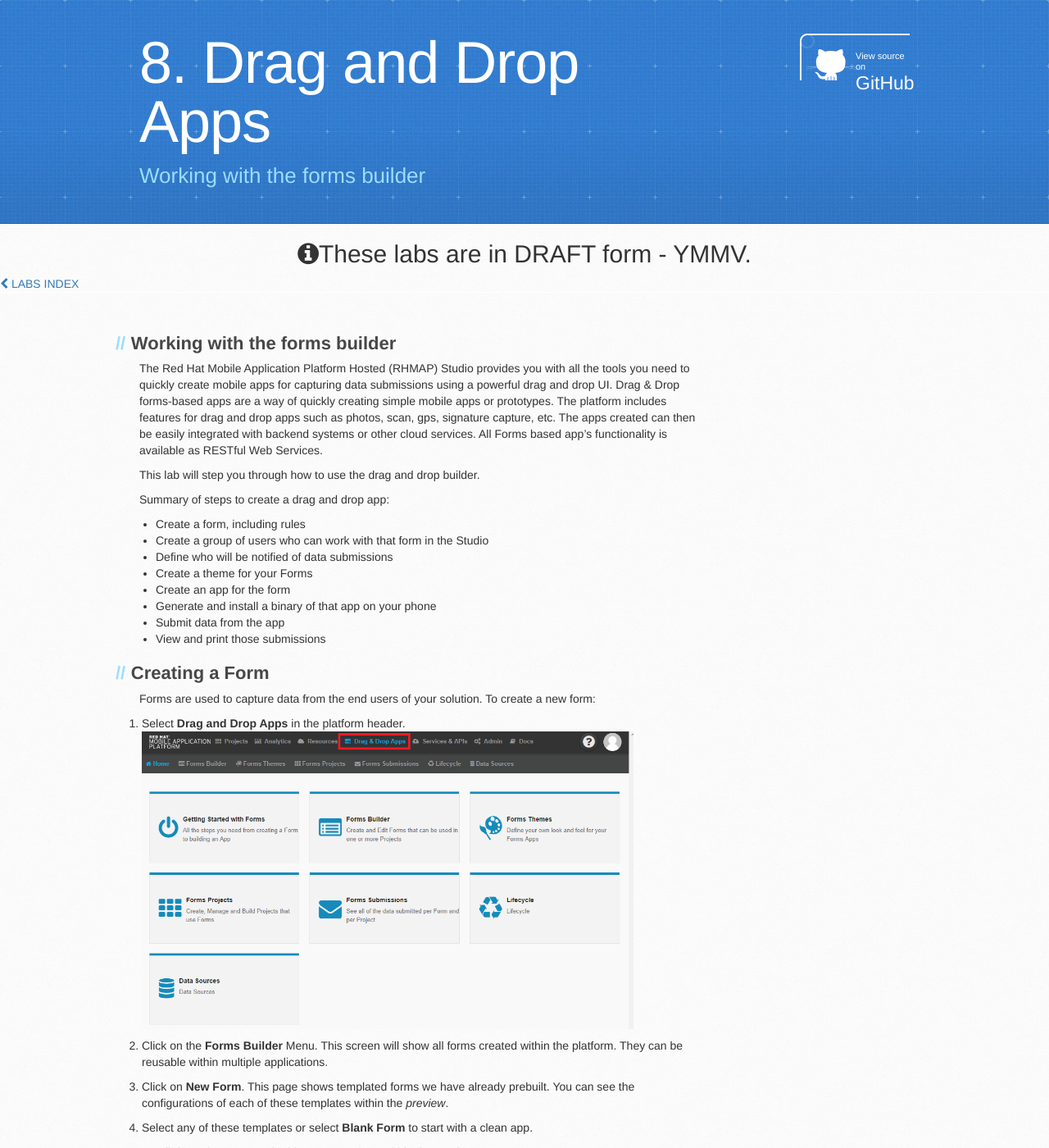
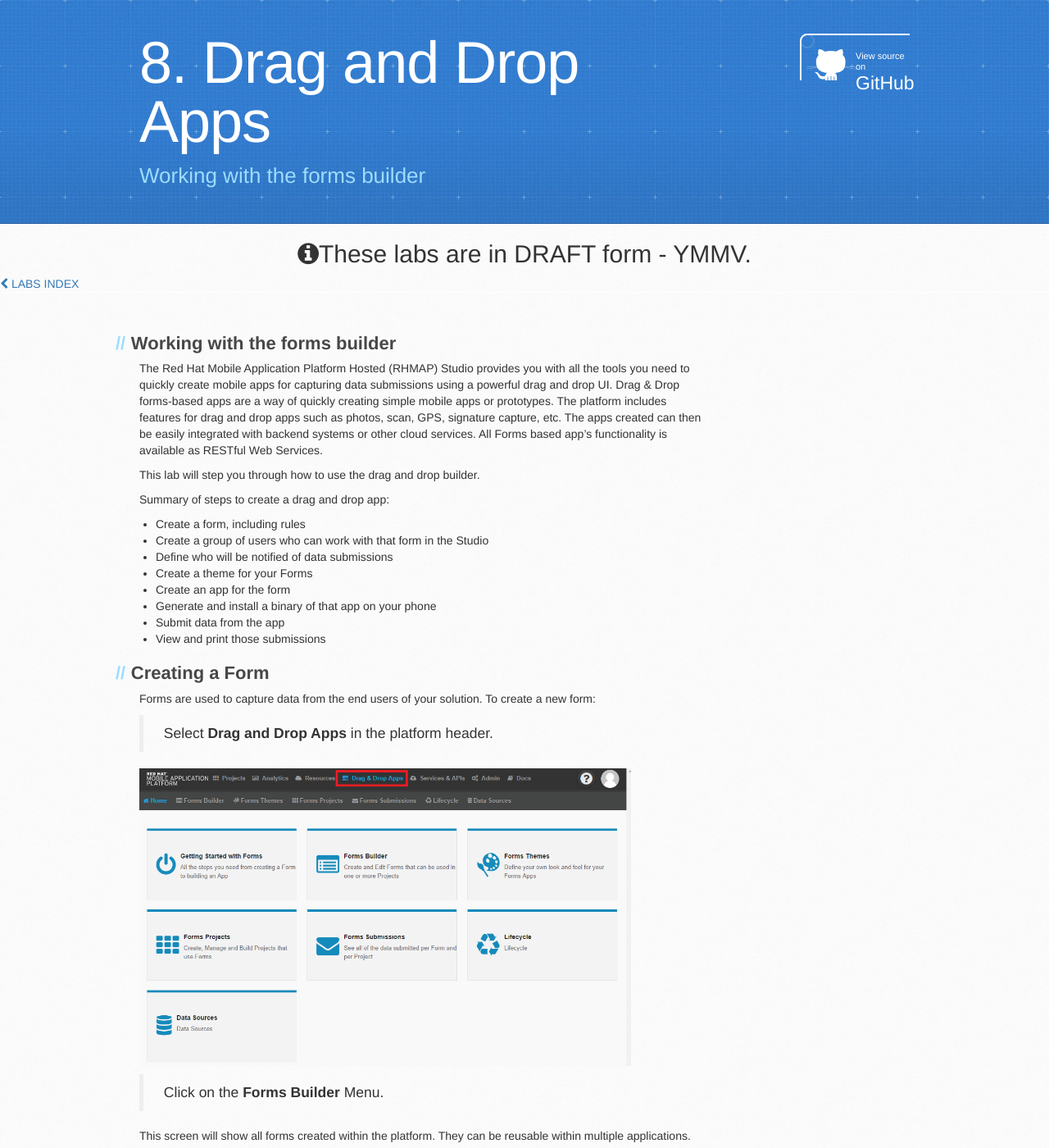
Before and after one commit to RedHatGov/rhmap-workshops, a Jekyll site: the page built from docs/www/4.2/default/drag-and-drop-apps.md, in a window 1280 px wide and 1400 px high. Shown: the whole window at 82% size. Built offline with Jekyll 4.4.1, drawn with Linux system fonts in a browser that asks for light colours; some of the changed text lies outside the part shown.

Commit message:
formatted drag & drop

````diff
--- a/docs/www/4.2/default/drag-and-drop-apps.md
+++ b/docs/www/4.2/default/drag-and-drop-apps.md
@@ -7,7 +7,7 @@ categories: [lab, developers, forms]
 ---
 
 ## Working with the forms builder
-The Red Hat Mobile Application Platform Hosted (RHMAP) Studio provides you with all the tools you need to quickly create mobile apps for capturing data submissions using a powerful drag and drop UI.  Drag & Drop forms-based apps are a way of quickly creating simple mobile apps or prototypes.  The platform includes features for drag and drop apps such as photos, scan, gps, signature capture, etc.  The apps created can then be easily integrated with backend systems or other cloud services.  All Forms based app's functionality is available as RESTful Web Services.
+The Red Hat Mobile Application Platform Hosted (RHMAP) Studio provides you with all the tools you need to quickly create mobile apps for capturing data submissions using a powerful drag and drop UI.  Drag & Drop forms-based apps are a way of quickly creating simple mobile apps or prototypes.  The platform includes features for drag and drop apps such as photos, scan, GPS, signature capture, etc.  The apps created can then be easily integrated with backend systems or other cloud services.  All Forms based app's functionality is available as RESTful Web Services.
 
 This lab will step you through how to use the drag and drop builder.
 
@@ -25,41 +25,66 @@ Summary of steps to create a drag and drop app:
 
 ## Creating a Form
 Forms are used to capture data from the end users of your solution. To create a new form:
-
-1. Select **Drag and Drop Apps** in the platform header.
+<blockquote>
+<i class="fa"></i> Select <b>Drag and Drop Apps</b> in the platform header.
+</blockquote>
 <img src="{{ site.baseurl }}/www/4.2/default/screenshots/rhmap-dragandrop-select.png" width="600"/><br/>
 
-2. Click on the **Forms Builder** Menu.  This screen will show all forms created within the platform.  They can be reusable within multiple applications.
+<blockquote>
+<i class="fa"></i> Click on the <b>Forms Builder</b> Menu.
+</blockquote>
+This screen will show all forms created within the platform.  They can be reusable within multiple applications.
 
-3. Click on **New Form**.  This page shows templated forms we have already prebuilt.  You can see the configurations of each of these templates within the *preview*.
+<blockquote>
+<i class="fa"></i> Click on <b>New Form</b>.
+</blockquote>
+This page shows templated forms we have already prebuilt.  You can see the configurations of each of these templates within the *preview*.
 
-4. Select any of these templates or select **Blank Form** to start with a clean app.
+<blockquote>
+<i class="fa"></i> Select any of these templates or select **Blank Form** to start with a clean app.
+</blockquote>
 
-5. Scroll down the page, and add name your form within the text box.
+<blockquote>
+<i class="fa"></i> Scroll down the page, and add name your form within the text box.
+</blockquote>
 
-6. Select **Create Form**.
+<blockquote>
+<i class="fa"></i> Select <b>Create Form</b>.
+</blockquote>
 
 ## Editing a Form
 Now that we have created a form.  We can begin to edit to fit a use case you need.
 <img src="{{ site.baseurl }}/www/4.2/default/screenshots/rhmap-form-editor.png" width="600"/><br/>
 
-1. Select the **Text** button to create a text entry on your form.
+<blockquote>
+<i class="fa"></i> Select the <b>Text</b> button to create a text entry on your form.
+</blockquote>
+
 ```
 NOTE: Clicking a field will add it to the end of a form.
 Dragging allows you to position a field anywhere in the form.
 ```
-2. Click on the newly added field.
+
+<blockquote>
+<i class="fa"></i> Click on the newly added field.
+</blockquote>
 A new menu will appear at the right hand side of the page. This menu allows us to further configure the selected field.
 
-3. Rename the textfield '*Name*', ensure the '*Required*' check box is ticked.  <br /><br />
-Having this box checked means that a user can not submit the form unless they have entered a value for this field.<br /><br />
-A preview of what the form looks like can be seen by clicking the Preview tab, located at the right hand side of the page. Here you can get a preview of what the current form looks like on a device.<br /><br />
-Forms can easily be created with multiple pages and fields can have specific validation rules associated to them. <br /><br />
-Advanced fields such as photo capture and signature capture are just as easy to use as simple fields and can also be repeated in a form as many times as you wish.
+<blockquote>
+<i class="fa"></i> Rename the textfield '<i>Name</i>', ensure the '<i>Required</i>' check box is ticked.
+</blockquote>
+Having this box checked means that a user can not submit the form unless they have entered a value for this field.<br/>
+A preview of what the form looks like can be seen by clicking the Preview tab, located at the right hand side of the page. Here you can get a preview of what the current form looks like on a device.<br/>
+Forms can easily be created with multiple pages and fields can have specific validation rules associated to them.  Advanced fields such as photo capture and signature capture are just as easy to use as simple fields and can also be repeated in a form as many times as you wish.
 
-4. Try adding the **Signature Capture**, **Photo Capture** and **Map** fields.  Edit the names on these fields.
+<blockquote>
+<i class="fa"></i> Add the <b>Signature Capture</b>, <b>Photo Capture</b> and any other fields.  Edit the names on these fields.
+</blockquote>
 
-4. Click Save. This will save the form in its current state and cause the browser to return to the Forms Screen.
+<blockquote>
+<i class="fa"></i> Click Save.
+</blockquote>
+This will save the form in its current state and cause the browser to return to the Forms Screen.
 
 ## Defining Rules & Notifications
 The powerful Rules section of a form enables you to create both field and page based rules. Field rules let you enable or disable the display of certain fields based on the contents of other fields. Page rules let you enable or disable the display of certain pages based on the contents of specific fields. In both cases, multiple rules and criteria can be created.
@@ -69,42 +94,79 @@ E-mail notifications can be set on a per-form basis. Different users or sets of
 ## Create a Theme for Your Forms
 Themes are used to control the look and feel of your Drag and Drop App. You can just use the default theme if you wish to get started quickly. It’s unlikely that you’ll create many themes for your apps but at a minimum, you may just wish to set your logo.
 
-1. Select **Drag and Drop Apps** in the platform header.
+<blockquote>
+<i class="fa"></i> Select <b>Drag and Drop Apps</b> in the platform header.
+</blockquote>
 
-2. Click on the **Forms Themes** Menu.  This screen will show all themes created within the platform.  They can be reusable for multiple forms.
+<blockquote>
+<i class="fa"></i> Click on the <b>Forms Themes</b> Menu.
+</blockquote>
+This screen will show all themes created within the platform.  They can be reusable for multiple forms.
 
-3. Click on **New Theme**.
+<blockquote>
+<i class="fa"></i> Click on <b>New Theme</b>.
+</blockquote>
 
-4. Select a *template* to get started.
+<blockquote>
+<i class="fa"></i> Select a <i>template</i> to get started.
+</blockquote>
 
-5. Give your theme a name and a description.
+<blockquote>
+<i class="fa"></i> Give your theme a name and a description.
+</blockquote>
 
-6. Click **Create Theme** and you’ll be brought to the **Edit Theme** page.
+<blockquote>
+<i class="fa"></i> Click <b>Create Theme</b> and you’ll be brought to the <b>Edit Theme</b> page.
+</blockquote>
+At this point you may make any changes you wish to colors, fonts, spacing or the main logo.
 
-7. Make any changes you wish to colors, fonts, spacing or the main logo
+<blockquote>
+<i class="fa"></i> When finished making any changes, scroll to the bottom and click <b>Save</b>.
+</blockquote>
 
-8. When finished making any changes, scroll to the bottom and click **Save**.
 
 ## Creating an App for the Form.
 Now that we have created a form and a theme we will need to create the app to combine them.  This allows you to combine forms with different themes.
 
-1. Navigate to the Forms Projects sub-section of the Drag & Drop Apps area.
+<blockquote>
+<i class="fa"></i> Navigate to the Forms Projects sub-section of the Drag & Drop Apps area.
+</blockquote>
 
-2. Click **New Forms Project** and give your project a name.  Finish by clicking next.
-<br /><br />
+<blockquote>
+<i class="fa"></i> Click <b>Create New Project</b> and give your project a name.  Click next.
+</blockquote>
 This will cause Studio to start generating all the necessary code for your app. When the project has successfully been created, you will be prompted to pick a theme and pick the form(s) that should be included in the App. You can now choose the theme and form you created above.
 
-3. Click **Finish**.
+<blockquote>
+<i class="fa"></i> Select your <i>Project Theme</i> from the dropdown.
+</blockquote>
+
+<blockquote>
+<i class="fa"></i> Add the form(s) you have created to textbox and click <b>Save</b>
+</blockquote>
+
+<blockquote>
+<i class="fa"></i> Scroll to the bottom of the page and click <b>Finish</b>.
+</blockquote>
+Upon completion of this you will be moved to the <i>Dashboard</i> of your forms project.
 
 ## Generate and Install your app
 Building forms app is done through the build farm.  Once built you can download it to your phone similar to the app in the earlier lab.
 
-1. In the **Forms Projects** area for your forms based app, select **Dashboard** on the left sidebar.
+<blockquote>
+<i class="fa"></i> Click <b>Build this app</b> in the <i>Cordova Forms App</i>.
+</blockquote>
 
-2. In the resulting **Build a Binary** screen, pick your target mobile platform (for example, Android), pick **Debug** build type, and pick a **Cloud App Connection**.
+<blockquote>
+<i class="fa"></i> Select Android as the platform.
+</blockquote>
+
+```
 If you are building an Android Debug app, you don’t need any credentials. If you are building a Production Android App or any type of iOS App, you will be prompted to upload the various credentials needed.
-
-3. Select **Build**.
+```
+<blockquote>
+<i class="fa"></i> Select <b>Build</b>.
+</blockquote>
 
 ## Submit Data from your app.
 Install the app on your device using the QR code or short-URL.   Run the app and then start creating submissions in the forms that you included in your App.  If you cannot due to credentials there will be a **Forms Project** you can see details in for the next section. <br /><br />
````
Also changed, not shown: docs/stylesheets/github-light.css (line endings or trailing spaces).
